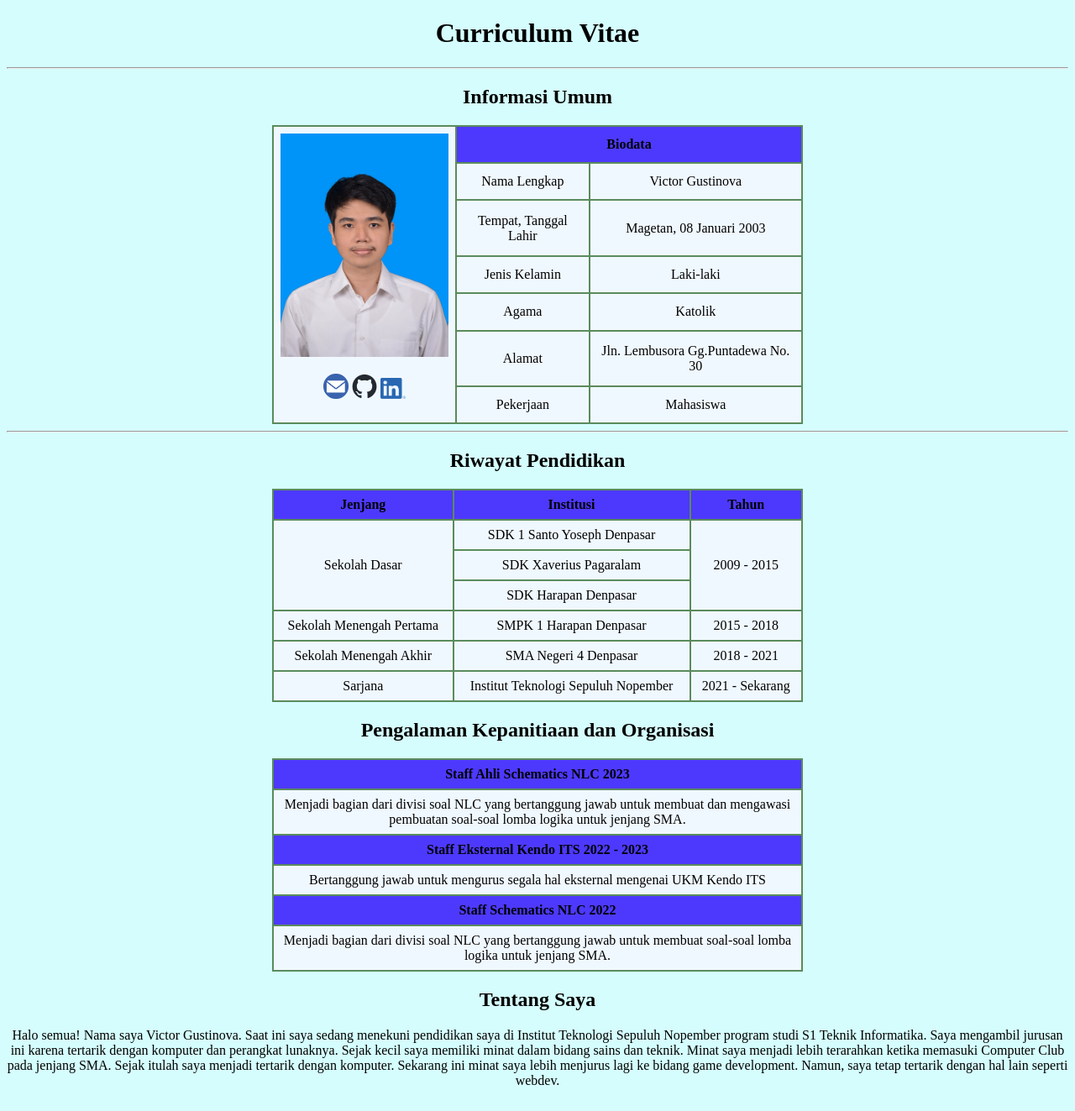
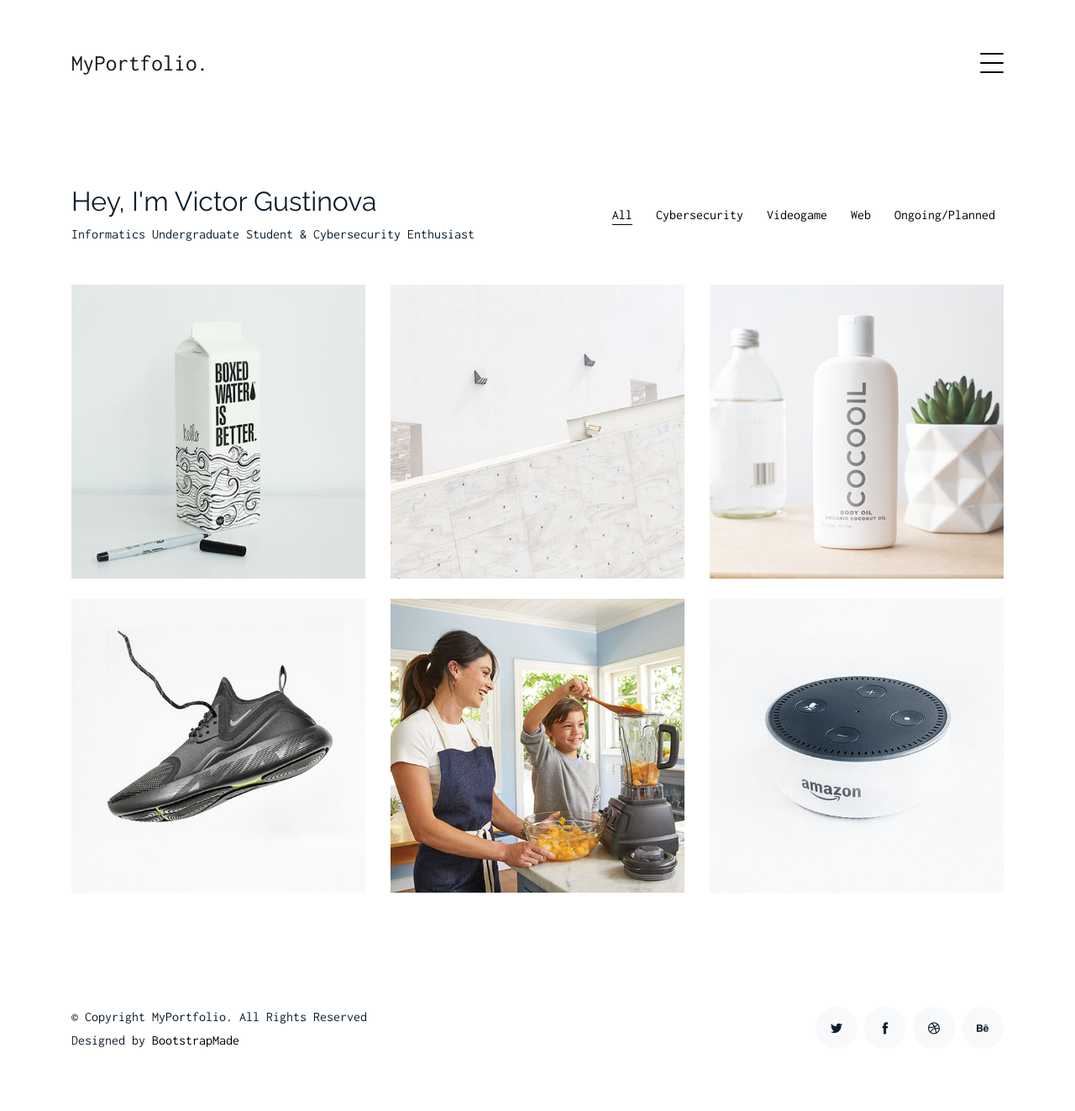
Before and after one commit to VictorGstn/Project-Portfolio, a plain HTML site: page index.html in a window 1280 px wide. Shown: the whole page at 84% size. Drawn offline with Linux system fonts and the light colour scheme.

Commit message:
Add files via upload

```diff
--- a/index.html
+++ b/index.html
@@ -1,147 +1,200 @@
 <!DOCTYPE html>
-<html>
+<html lang="en">
+
 <head>
-        <meta charset='utf-8'>
-        <meta http-equiv='X-UA-Compatible' content='IE=edge'>
-        <title>CV Victor Gustinova</title>
-        <meta name='viewport' content='width=device-width, initial-scale=1'>
-        <style>
-            body{
-                background-color: #d5fdfd;
-                margin-bottom: 50px;
-            }
-            h1,h2{
-                text-align: center;
-            }
-            table{
-                border-collapse: collapse;
-                text-align: center;
-                width: 50%;
-                margin: auto;
-            }
-            th,td{
-                border: solid 2.5px rgb(90, 139, 93);
-                padding: 8px;
-                text-align: center;
-                background-color: aliceblue;
-            }
-            th{
-                background-color: rgb(77, 57, 253);
-            }
-            p{
-                text-align: center;
-            }
-            a {
-            text-decoration: none;
-            }
-        </style>
+  <meta charset="utf-8">
+  <title>MyPortfolio</title>
+  <meta content="width=device-width, initial-scale=1.0" name="viewport">
+  <meta content="" name="keywords">
+  <meta content="" name="description">
+
+  <!-- Favicons -->
+  <link href="img/favicon.png" rel="icon">
+  <link href="img/apple-touch-icon.png" rel="apple-touch-icon">
+
+  <!-- Google Fonts -->
+  <link href="https://fonts.googleapis.com/css?family=Inconsolata:400,700|Raleway:400,700&display=swap"
+    rel="stylesheet">
+
+  <!-- Bootstrap CSS File -->
+  <link href="vendor/bootstrap/css/bootstrap.min.css" rel="stylesheet">
+
+  <!-- Vendor CSS Files -->
+  <link href="vendor/icofont/icofont.min.css" rel="stylesheet">
+  <link href="vendor/line-awesome/css/line-awesome.min.css" rel="stylesheet">
+  <link href="vendor/aos/aos.css" rel="stylesheet">
+  <link href="vendor/owlcarousel/assets/owl.carousel.min.css" rel="stylesheet">
+
+  <!-- Template Main CSS File -->
+  <link href="css/style.css" rel="stylesheet">
+
+  <!-- =======================================================
+    Template Name: MyPortfolio
+    Template URL: https://bootstrapmade.com/myportfolio-bootstrap-portfolio-website-template/
+    Author: BootstrapMade.com
+    Author URL: https://bootstrapmade.com/
+  ======================================================= -->
 </head>
-    <body >
-        <h1>Curriculum Vitae</h1>
-        <hr>
-        <h2>Informasi Umum</h2>
-        <table>
-            <tr>
-                <td rowspan="7">
-                    <img src="images/Foto 3x4.jpg" alt= "Foto Wajah" width="200">
-                    <p>
-                        <a href="mailto:victorgustinova@gmail.com">
-                            <img src="images/email.png"  width="30">
+
+<body>
+
+  <div class="collapse navbar-collapse custom-navmenu" id="main-navbar">
+    <div class="container py-2 py-md-5">
+      <div class="row align-items-start">
+        <div class="col-md-2">
+          <ul class="custom-menu">
+            <li class="active"><a href="index.html">Home</a></li>
+            <li><a href="about.html">About Me</a></li>
+            <li><a href="contact.html">Contact</a></li>
+          </ul>
+        </div>
+        <div class="col-md-6 d-none d-md-block  mr-auto">
+          <div class="tweet d-flex">
+            <span class="icofont-twitter text-white mt-2 mr-3"></span>
+            <div>
+              <p><em>Lorem ipsum dolor sit amet consectetur adipisicing elit. Quisquam necessitatibus incidunt ut
+                  officiis explicabo inventore. <br> <a href="#">t.co/v82jsk</a></em></p>
+            </div>
+          </div>
+        </div>
+        <div class="col-md-4 d-none d-md-block">
+          <h3>Hire Me</h3>
+          <p>Lorem ipsum dolor sit amet consectetur adipisicing elit. Quisquam necessitatibus incidunt ut officiis
+            explicabo inventore. <br> <a href="#">myemail@gmail.com</a></p>
+        </div>
+      </div>
+
+    </div>
+  </div>
+
+  <nav class="navbar navbar-light custom-navbar">
+    <div class="container">
+      <a class="navbar-brand" href="index.html">MyPortfolio.</a>
+
+      <a href="#" class="burger" data-toggle="collapse" data-target="#main-navbar">
+        <span></span>
       </a>
-                        <a href="https://github.com/VictorGstn">
-                            <img src="images/github-mark.png"  width="30">
+
+    </div>
+  </nav>
+
+  <main id="main">
+    <div class="site-section site-portfolio">
+      <div class="container">
+        <div class="row mb-5 align-items-center">
+          <div class="col-md-12 col-lg-6 mb-4 mb-lg-0" data-aos="fade-up">
+            <h2>Hey, I'm Victor Gustinova</h2>
+            <p class="mb-0"> Informatics Undergraduate Student &amp; Cybersecurity Enthusiast</p>
+          </div>
+          <div class="col-md-12 col-lg-6 text-left text-lg-right" data-aos="fade-up" data-aos-delay="100">
+            <div id="filters" class="filters">
+              <a href="#" data-filter="*" class="active">All</a>
+              <a href="#" data-filter=".web">Cybersecurity</a>
+              <a href="#" data-filter=".design">Videogame</a>
+              <a href="#" data-filter=".branding">Web</a>
+              <a href="#" data-filter=".photography">Ongoing/Planned</a>
+            </div>
+          </div>
+        </div>
+        <div id="portfolio-grid" class="row no-gutter" data-aos="fade-up" data-aos-delay="200">
+          <div class="item web col-sm-6 col-md-4 col-lg-4 mb-4">
+            <a href="work-single.html" class="item-wrap fancybox">
+              <div class="work-info">
+                <h3>Boxed Water</h3>
+                <span>Web</span>
+              </div>
+              <img class="img-fluid" src="img/img_1.jpg">
             </a>
-                        <a href="https://www.linkedin.com/in/victor-gustinova/">
-                            <img src="images/LI-In-Bug.png" width="30">
+          </div>
+          <div class="item photography col-sm-6 col-md-4 col-lg-4 mb-4">
+            <a href="work-single.html" class="item-wrap fancybox">
+              <div class="work-info">
+                <h3>Build Indoo</h3>
+                <span>Photography</span>
+              </div>
+              <img class="img-fluid" src="img/img_2.jpg">
             </a>
-                    </p>
-                </td>
-                <th colspan="2"> Biodata</th>
-            </tr>
-            <tr>
-                <td>Nama Lengkap</td>
-                <td>Victor Gustinova</td>
-            </tr>
-            <tr>
-                <td>Tempat, Tanggal Lahir </td>
-                <td>Magetan, 08 Januari 2003</td>
-            </tr>
-            <tr>
-                <td>Jenis Kelamin </td>
-                <td>Laki-laki</td>
-            </tr>
-            <tr>
-                <td>Agama </td>
-                <td>Katolik</td>
-            </tr>
-            <tr>
-                <td>Alamat </td>
-                <td>Jln. Lembusora Gg.Puntadewa No. 30</td>
-            </tr>
-            <tr>
-                <td>Pekerjaan </td>
-                <td>Mahasiswa</td>
-            </tr>
-        </table>
-        <hr>
-        <h2>Riwayat Pendidikan</h2>
-        <table>
-            <tr>
-              <th>Jenjang</th>
-              <th>Institusi</th>
-              <th>Tahun</th>
-            </tr>
-            <tr>
-              <td rowspan="3">Sekolah Dasar</td>
-              <td>SDK 1 Santo Yoseph Denpasar</td>
-              <td rowspan="3">2009 - 2015</td>
-            </tr>
-            <tr>
-                <td>SDK Xaverius Pagaralam</td>
-            </tr>
-            <tr>
-                <td>SDK Harapan Denpasar</td>
-            </tr>
-            <tr>
-                <td>Sekolah Menengah Pertama</td>
-                <td>SMPK 1 Harapan Denpasar</td>
-                <td>2015 - 2018</td>
-            </tr>
-            <tr>
-                <td>Sekolah Menengah Akhir</td>
-                <td>SMA Negeri 4 Denpasar</td>
-                <td>2018 - 2021</td>
-            </tr>
-            <tr>
-                <td>Sarjana</td>
-                <td>Institut Teknologi Sepuluh Nopember</td>
-                <td>2021 - Sekarang</td>
-            </tr>
-          </table>
-        <h2>Pengalaman Kepanitiaan dan Organisasi</h2>
-        <table>
-            <tr>
-                <th>Staff Ahli Schematics NLC 2023</th>
-            </tr>
-            <tr>
-                <td>Menjadi bagian dari divisi soal NLC yang bertanggung jawab untuk membuat dan mengawasi pembuatan  soal-soal lomba logika untuk jenjang SMA.</td>
-            </tr>
-            <tr>
-                <th>Staff Eksternal Kendo ITS 2022 - 2023</th>
-            </tr>
-            <tr>
-                <td>Bertanggung jawab untuk mengurus segala hal eksternal mengenai UKM Kendo ITS</td>
-            </tr>
-            <tr>
-                <th>Staff Schematics NLC 2022</th>
-            </tr>
-            <tr>
-                <td>Menjadi bagian dari divisi soal NLC yang bertanggung jawab untuk membuat soal-soal lomba logika untuk jenjang SMA.</td>
-            </tr>
-        </table>
-        <h2>Tentang Saya</h2>
-        <p>
-            Halo semua! Nama saya Victor Gustinova. Saat ini saya sedang menekuni pendidikan saya di Institut Teknologi Sepuluh Nopember program studi S1 Teknik Informatika. Saya mengambil jurusan ini karena tertarik dengan komputer dan perangkat lunaknya. Sejak kecil saya memiliki minat dalam bidang sains dan teknik. Minat saya menjadi lebih terarahkan ketika memasuki Computer Club pada jenjang SMA. Sejak itulah saya menjadi tertarik dengan komputer. Sekarang ini minat saya lebih menjurus lagi ke bidang game development. Namun, saya tetap tertarik dengan hal lain seperti webdev.
-        </p>
+          </div>
+          <div class="item branding col-sm-6 col-md-4 col-lg-4 mb-4">
+            <a href="work-single.html" class="item-wrap fancybox">
+              <div class="work-info">
+                <h3>Cocooil</h3>
+                <span>Branding</span>
+              </div>
+              <img class="img-fluid" src="img/img_3.jpg">
+            </a>
+          </div>
+          <div class="item design col-sm-6 col-md-4 col-lg-4 mb-4">
+            <a href="work-single.html" class="item-wrap fancybox">
+              <div class="work-info">
+                <h3>Nike Shoe</h3>
+                <span>Design</span>
+              </div>
+              <img class="img-fluid" src="img/img_4.jpg">
+            </a>
+          </div>
+          <div class="item photography col-sm-6 col-md-4 col-lg-4 mb-4">
+            <a href="work-single.html" class="item-wrap fancybox">
+              <div class="work-info">
+                <h3>Kitchen Sink</h3>
+                <span>Photography</span>
+              </div>
+              <img class="img-fluid" src="img/img_5.jpg">
+            </a>
+          </div>
+          <div class="item branding col-sm-6 col-md-4 col-lg-4 mb-4">
+            <a href="work-single.html" class="item-wrap fancybox">
+              <div class="work-info">
+                <h3>Amazon</h3>
+                <span>brandingn</span>
+              </div>
+              <img class="img-fluid" src="img/img_6.jpg">
+            </a>
+          </div>
+        </div>
+      </div>
+    </div>
+
+
+  </main>
+  <footer class="footer" role="contentinfo">
+    <div class="container">
+      <div class="row">
+        <div class="col-sm-6">
+          <p class="mb-1">&copy; Copyright MyPortfolio. All Rights Reserved</p>
+          <div class="credits">
+            <!--
+              All the links in the footer should remain intact.
+              You can delete the links only if you purchased the pro version.
+              Licensing information: https://bootstrapmade.com/license/
+              Purchase the pro version with working PHP/AJAX contact form: https://bootstrapmade.com/buy/?theme=MyPortfolio
+            -->
+            Designed by <a href="https://bootstrapmade.com/">BootstrapMade</a>
+          </div>
+        </div>
+        <div class="col-sm-6 social text-md-right">
+          <a href="#"><span class="icofont-twitter"></span></a>
+          <a href="#"><span class="icofont-facebook"></span></a>
+          <a href="#"><span class="icofont-dribbble"></span></a>
+          <a href="#"><span class="icofont-behance"></span></a>
+        </div>
+      </div>
+    </div>
+  </footer>
+
+  <!-- Vendor JS Files -->
+  <script src="vendor/jquery/jquery.min.js"></script>
+  <script src="vendor/jquery/jquery-migrate.min.js"></script>
+  <script src="vendor/bootstrap/js/bootstrap.min.js"></script>
+  <script src="vendor/easing/easing.min.js"></script>
+  <script src="vendor/php-email-form/validate.js"></script>
+  <script src="vendor/isotope/isotope.pkgd.min.js"></script>
+  <script src="vendor/aos/aos.js"></script>
+  <script src="vendor/owlcarousel/owl.carousel.min.js"></script>
+
+  <!-- Template Main JS File -->
+  <script src="js/main.js"></script>
+
 </body>
+
 </html>
```
Lines whose indentation alone changed are shown as unchanged.
